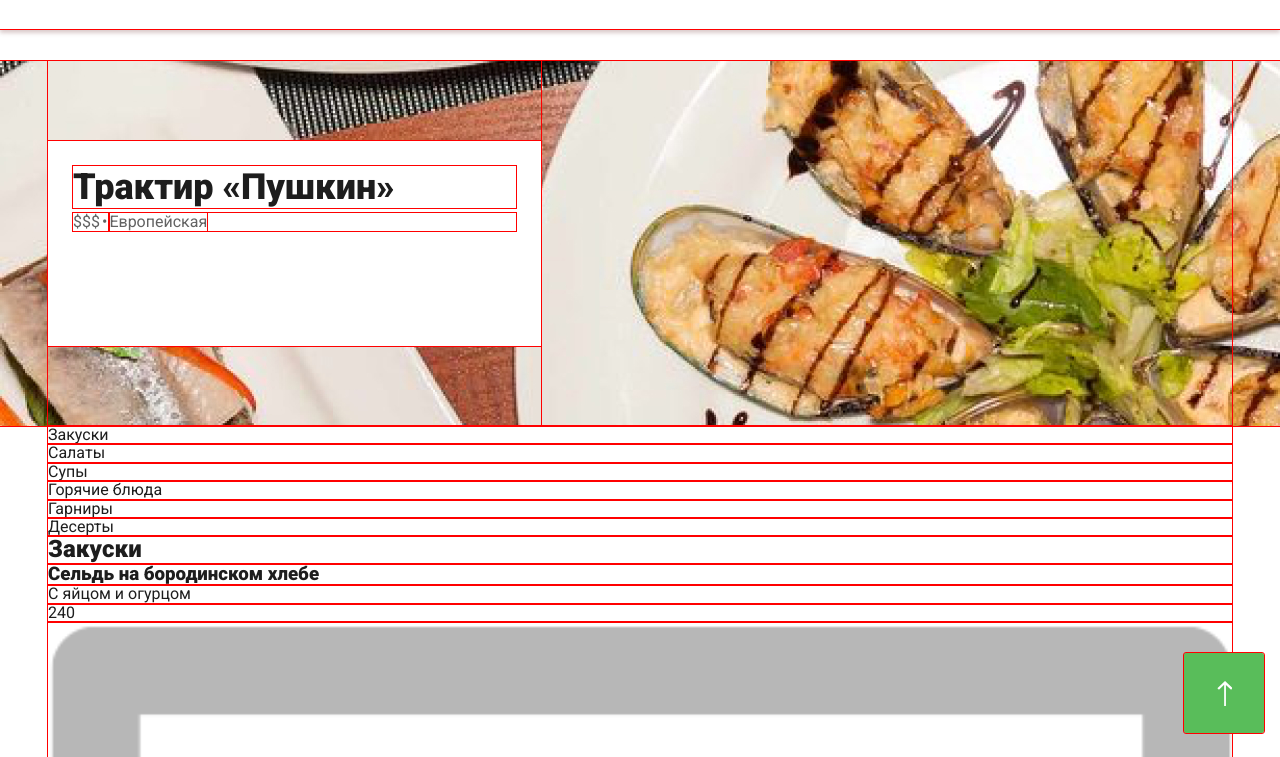
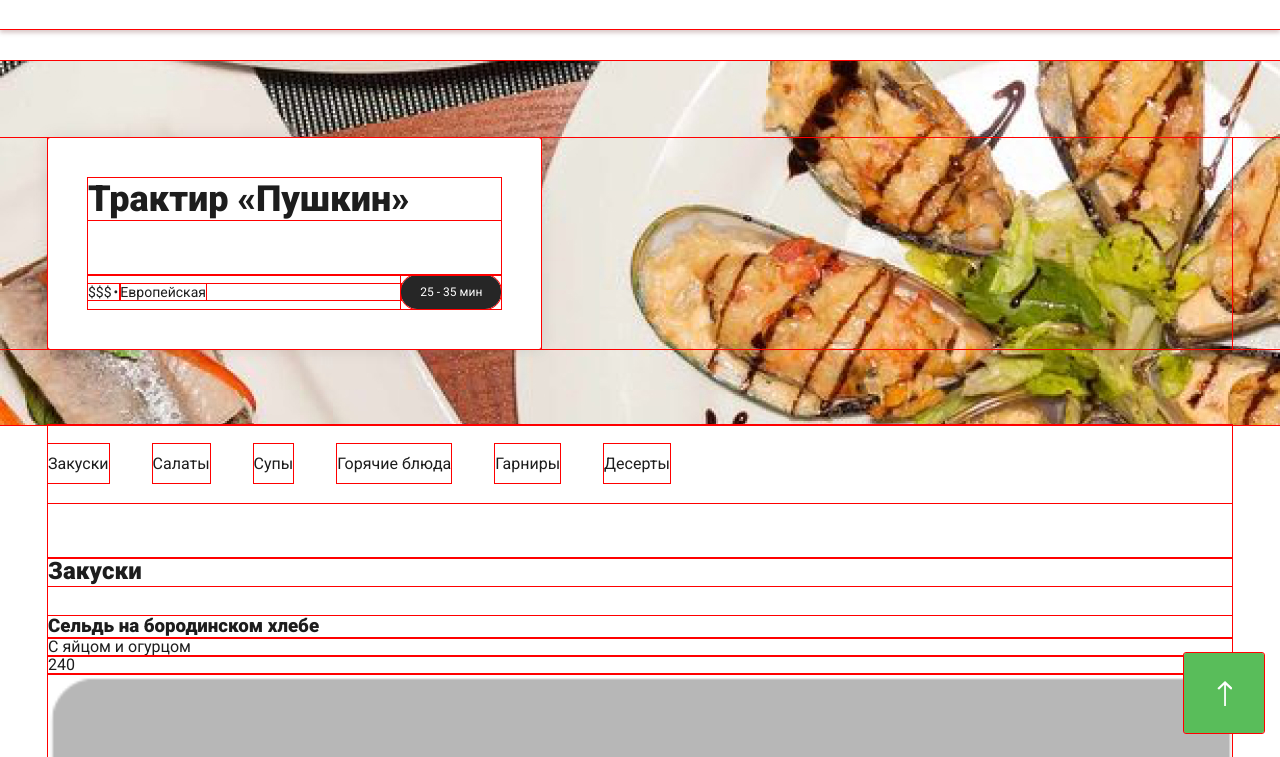
Before and after one commit to luminousnow/ubereats, a plain HTML site: page restaurant-page.html in a window 1280 px wide. Shown: the part 43-800 px from the top of the page. Drawn offline with nearby package versions, Linux system fonts and the light colour scheme.

Commit message:
updated restaurant wrap

```diff
--- a/css/restaurant-card.css
+++ b/css/restaurant-card.css
@@ -1,35 +1,114 @@
 .restaurant__wrapper {
   background-image: url("../img/restaurant__wrapper-bg/mobile/bg-1@x2.jpg");
+  height: 255px;
 }
 
-@media only screen and (min-width: 678px) {
+@media only screen and (min-width: 768px) {
   .restaurant__wrapper {
     background-image: url("../img/restaurant__wrapper-bg/tablet/bg-1@x2.jpg");
+    height: 364px;
   }
 }
 
-@media only screen and (min-width: 1200px) {
+@media only screen and (min-width: 1124px) {
   .restaurant__wrapper {
     background-image: url("../img/restaurant__wrapper-bg/desktop/bg-1@x2.jpg");
   }
 }
 
+@media only screen and (max-width: 767px) {
+  .main > .container {
+    padding-top: 110px;
+    padding-bottom: 40px;
+  }
+}
+
 .restaurant__info {
-  min-height: 205px;
-  margin: 80px 0px;
-  padding: 25px;
+  padding: 25px 40px;
 
   background-color: #fff;
+  box-shadow: 0px 0px 16px rgba(117, 117, 117, 0.2);
+  border-radius: 2px;
+}
+
+@media only screen and (max-width: 767px) {
+  .restaurant__info {
+    margin-top: 130px;
+  }
+}
+
+@media only screen and (min-width: 768px) {
+  .restaurant__info {
+    padding: 40px 40px;
+  }
 }
 
 .restaurant__info .element__title {
+  margin-bottom: 40px;
+
   font-size: 24px;
   line-height: 28px;
 }
 
-@media only screen and (min-width: 678px) {
+@media only screen and (min-width: 768px) {
   .restaurant__info .element__title {
+    margin-bottom: 55px;
+
     font-size: 36px;
     line-height: 42px;
   }
 }
+
+.restaurant__info .element__tag {
+  display: flex;
+  flex-direction: row;
+
+  font-size: 14px;
+  line-height: 16px;
+}
+
+@media only screen and (max-width: 767px) {
+  .restaurant__info .element__tag {
+    margin-bottom: 15px;
+    justify-content: center;
+  }
+}
+
+.restaurant__info .element__tag li:not(:last-child)::after {
+  content: "•";
+  display: inline-block;
+  padding: 0px 2px;
+}
+
+.restaurant__info .element__time {
+  width: 100px;
+  padding: 10px 15px;
+
+  background-color: #262626;
+  border-radius: 16px;
+
+  font-size: 12px;
+  line-height: 14px;
+  color: #ffffff;
+  text-align: center;
+}
+
+.category__list {
+  margin-bottom: 55px;
+  padding: 30px 0px;
+}
+
+.category__list li {
+  display: inline;
+  padding: 10px 0px;
+
+  cursor: pointer;
+}
+
+.category__list li:not(:last-child) {
+  margin-right: 40px;
+}
+
+.restaurant__category-name {
+  margin-bottom: 30px;
+}
--- a/css/restaurant-list.css
+++ b/css/restaurant-list.css
@@ -22,12 +22,12 @@
   margin-bottom: 15px;
 }
 
-.element__title {
+.element__description .element__title {
   margin-bottom: 5px;
   line-height: 1.5;
 }
 
-.element__tag {
+.element__description .element__tag {
   display: flex;
   flex-direction: row;
   margin-bottom: 5px;
@@ -35,13 +35,13 @@
   color: #626262;
 }
 
-.element__tag li:not(:last-child)::after {
+.element__description .element__tag li:not(:last-child)::after {
   content: "•";
   display: inline-block;
   padding: 0px 2px;
 }
 
-.element__time {
+.element__description .element__time {
   margin-bottom: 20px;
 }
 
--- a/restaurant-page.html
+++ b/restaurant-page.html
@@ -59,19 +59,42 @@
       </div>
     </header>
     <main class="main">
-      <div class="restaurant__wrapper row">
+      <div
+        class="restaurant__wrapper row tart-xs start-sm start-md start-lg start-xl top-xs top-sm middle-md middle-lg middle-xl"
+      >
         <div class="col-xs-12 col-sm-12 col-md-12 col-lg-12 col-xl-12">
           <div class="container">
             <div
-              class="row start-xs start-sm start-md start-lg start-xl top-xs top-sm top-md top-lg top-xl"
+              class="row start-xs start-sm start-md start-lg start-xl middle-xs middle-sm middle-md middle-lg middle-xl"
             >
-              <div class="col-xs-12 col-sm-12 col-md-7 col-lg-7 col-xl-5">
+              <div class="col-xs-12 col-sm-12 col-md-7 col-lg-5 col-xl-5">
                 <div class="restaurant__info">
+                  <div
+                    class="row center-xs center-sm start-md start-lg start-xl top-xs top-sm top-md top-lg top-xl"
+                  >
+                    <div
+                      class="col-xs-12 col-sm-12 col-md-12 col-lg-12 col-xl-12"
+                    >
                       <h1 class="element__title">Трактир «Пушкин»</h1>
+                    </div>
+                  </div>
+                  <div
+                    class="row center-xs center-sm center-md center-lg center-xl middle-xs middle-sm middle-md middle-lg middle-xl"
+                  >
+                    <div class="col-xs-12 col-sm-12 col-md col-lg col-xl">
                       <ul class="element__tag">
                         <li>$$$</li>
                         <li>Европейская</li>
                       </ul>
+                    </div>
+                    <div
+                      class="row center-xs center-sm center-md center-lg center-xl middle-xs middle-sm middle-md middle-lg middle-xl"
+                    >
+                      <div class="col-xs col-sm col-md col-lg col-xl">
+                        <p class="element__time">25 - 35 мин</p>
+                      </div>
+                    </div>
+                  </div>
                 </div>
               </div>
             </div>
@@ -79,14 +102,20 @@
         </div>
       </div>
       <div class="container">
-        <ul class="restaurant__category">
-          <li>Закуски</li>
-          <li>Салаты</li>
-          <li>Супы</li>
-          <li>Горячие блюда</li>
-          <li>Гарниры</li>
-          <li>Десерты</li>
+        <div
+          class="row hidden-xs hidden-sm start-md start-lg start-xl middle-md middle-lg middle-xl"
+        >
+          <div class="col-xs col-sm col-md col-lg col-xl">
+            <ul class="category__list">
+              <li class="category__item">Закуски</li>
+              <li class="category__item">Салаты</li>
+              <li class="category__item">Супы</li>
+              <li class="category__item">Горячие блюда</li>
+              <li class="category__item">Гарниры</li>
+              <li class="category__item">Десерты</li>
             </ul>
+          </div>
+        </div>
         <h2 class="restaurant__category-name">Закуски</h2>
         <ul class="restaurant__product-list">
           <li class="product__card">
```
Also changed, not shown: index.html (+9 -9 lines). Lines whose indentation alone changed are shown as unchanged.
